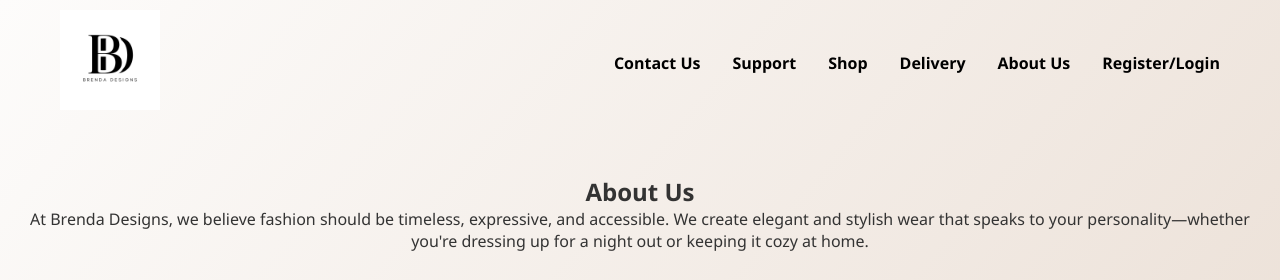
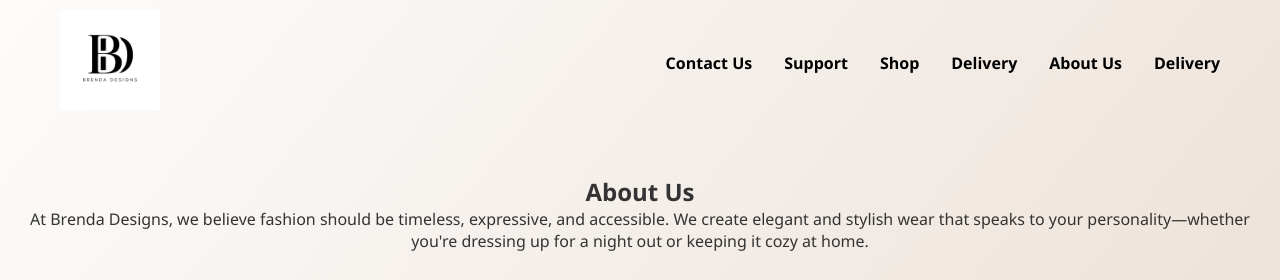
Before and after one commit to jeptoo40/eccomerce-, a plain HTML site: page index.html in a window 1280 px wide. Shown: the top 280 px of the page. Drawn offline with Linux system fonts and the light colour scheme.

Commit message:
Update index.html

```diff
--- a/index.html
+++ b/index.html
@@ -215,7 +215,7 @@
           <li class="hideOnMobile"><a href="Shop.html">Shop</a></li>
           <li class="hideOnMobile"><a href="delivery.html">Delivery</a></li>
           <li><a href="aboutus.html">About Us</a></li>
-          <li class="hideOnMobile"><a href="account selection.html">Register/Login</a></li>
+          <li class="hideOnMobile"><a href="delivery.html">Delivery</a></li>
           <li class="menu-button"><button onclick="showSidebar()" aria-label="Open Menu" style="background:none; border:none;"><svg xmlns="http://www.w3.org/2000/svg" height="24px" viewBox="0 -960 960 960" width="24px" fill="#1f1f1f"><path d="M120-240v-80h720v80H120Zm0-200v-80h720v80H120Zm0-200v-80h720v80H120Z"/></svg></button></li>
         </ul>
       </nav>
```
